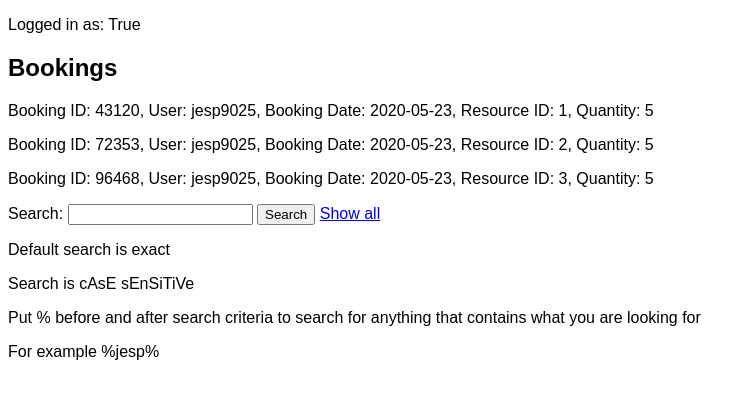
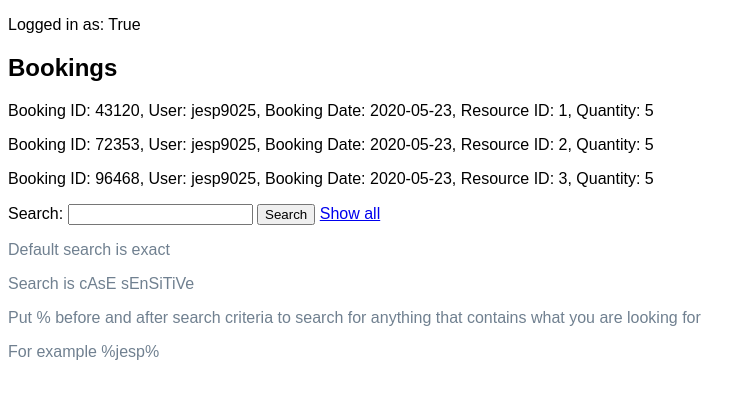
Before and after one commit to Jesp9025/OnlineBookingProject, a Flask app: page /bookings in a window 1280 px wide. Shown: the part 54-453 px from the top of the page, without its empty margins (0-756 px from the left). Run offline with Flask 2, Linux system fonts and the light colour scheme; a user stored in the database is signed in; some web fonts are replaced.

Commit message:
added a bit of color

```diff
--- a/templates/bookings.html
+++ b/templates/bookings.html
@@ -44,8 +44,8 @@
       <button type="submit" class="btn btn-success">Search</button>
       <a href="bookings">Show all</a>
       </form>
-      <p>Default search is exact</p>
-      <p>Search is cAsE sEnSiTiVe</p>
-      <p>Put % before and after search criteria to search for anything that contains what you are looking for</p>
-      <p>For example %jesp%</p>
+      <p style="color:slategray">Default search is exact</p>
+      <p style="color:slategray">Search is cAsE sEnSiTiVe</p>
+      <p style="color:slategray">Put % before and after search criteria to search for anything that contains what you are looking for</p>
+      <p style="color:slategray">For example %jesp%</p>
   </div>
--- a/templates/deletebooking.html
+++ b/templates/deletebooking.html
@@ -66,13 +66,13 @@
 </body>
 <p>Logged in as: {{ username }}</p>
 <h1>Delete Booking</h1>
+<p style="color:darkred">If you cant see the booking on this list, you CANT delete it.</p>
     <h2>Bookings</h2>
     <body>
        {%for value in data%}
         <p>{{value | replace("(", "") | replace(")", "") | replace(":", "=") | replace("'", "") | replace("=,", ":")}}</p>
        {%endfor%}
       </body>
-      <!Reference: https://stackoverflow.com/questions/47442632/how-to-write-a-python-for-loop-in-an-html-file/47442724 -->
 <div class="container">
     <form action="" method="post" role="form" autocomplete="off">
     <label for="ID">Booking ID:</label>
```
Also changed, not shown: templates/resources.html (+4 -4 lines).
